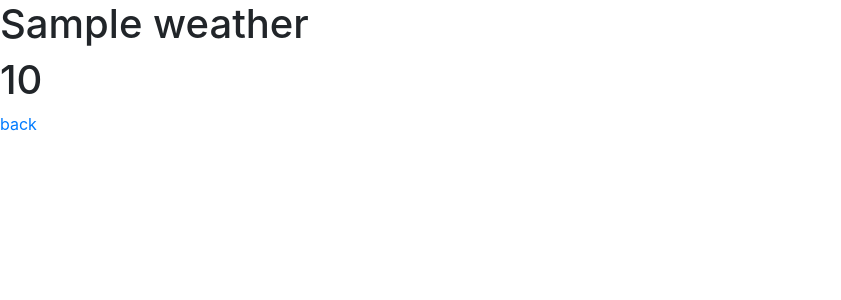
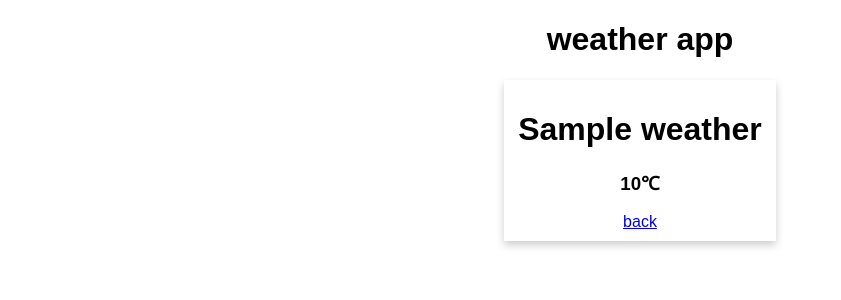
Before and after one commit to ashishshaji/flask-weather-app, a Flask app: template templates/result.html in a window 1280 px wide. Shown: the top 300 px of the page, without its empty margins (0-841 px from the left). Run offline with Flask 2, Linux system fonts and the light colour scheme; the template is opened without the code that fills it: most values are stand-ins (such as "Sample title", 1, 10 or a date in 2020); some libraries are stand-ins or nearby versions.

Commit message:
yea almost done

```diff
--- /dev/null
+++ b/static/css/main.css
@@ -0,0 +1,19 @@
+body
+{
+font-family: sans-serif;
+}
+.form{
+  margin: 0 auto;
+     padding: 10px 0;
+
+    width: 250px;
+
+}
+.text-card {
+  margin: auto;
+  width: 20%;
+  box-shadow: 0 4px 8px 0 rgba(0, 0, 0, 0.2);
+  text-align: center;
+  padding: 10px;
+
+}
--- a/templates/base.html
+++ b/templates/base.html
@@ -4,16 +4,13 @@
     <meta charset="UTF-8">
     <meta name="viewport" content="width=device-width, initial-scale=1.0">
     <meta http-equiv="X-UA-Compatible" content="ie=edge">
-    <link rel="stylesheet" href="https://stackpath.bootstrapcdn.com/bootstrap/4.5.0/css/bootstrap.min.css" integrity="sha384-9aIt2nRpC12Uk9gS9baDl411NQApFmC26EwAOH8WgZl5MYYxFfc+NcPb1dKGj7Sk" crossorigin="anonymous">
 
     <link rel="stylesheet" href="{{ url_for('static', filename='css/main.css') }}">
-    {% block head %}{% endblock %}
+
 </head>
+
 <body>
     {% block body %}{% endblock %}
 </body>
-<script src="https://code.jquery.com/jquery-3.5.1.slim.min.js" integrity="sha384-DfXdz2htPH0lsSSs5nCTpuj/zy4C+OGpamoFVy38MVBnE+IbbVYUew+OrCXaRkfj" crossorigin="anonymous"></script>
-<script src="https://cdn.jsdelivr.net/npm/popper.js@1.16.0/dist/umd/popper.min.js" integrity="sha384-Q6E9RHvbIyZFJoft+2mJbHaEWldlvI9IOYy5n3zV9zzTtmI3UksdQRVvoxMfooAo" crossorigin="anonymous"></script>
-<script src="https://stackpath.bootstrapcdn.com/bootstrap/4.5.0/js/bootstrap.min.js" integrity="sha384-OgVRvuATP1z7JjHLkuOU7Xw704+h835Lr+6QL9UvYjZE3Ipu6Tp75j7Bh/kR0JKI" crossorigin="anonymous"></script>
 
 </html>
--- a/templates/result.html
+++ b/templates/result.html
@@ -1,9 +1,25 @@
 <!-- Image and text -->
 {% extends 'base.html' %}
+{% block head %}
+
+<title>Search Page</title>
+<link rel="stylesheet" href="{{ url_for('static', filename='css/style.css') }}">
+
+{% endblock %}
 {% block body %}
+<div class="header">
+        <h1 style="text-align: center">weather app</h1>
+    </div>
+
+<div class="text-card">
+  <div class="heading">
+      <h1>{{weather['city_name']}}</h1>
+      <h3>{{weather['temp_cel']}}&#8451;</h3>
+      <a href="/">back</a>
+
+  </div>
 
 
-<h1>{{weather['city_name']}}</h1>
-<h1>{{weather['temp_cel']}}</h1>
-<a href="/">back</a>
+
+
 {% endblock %}
```
Also changed, not shown: templates/index.html (+5 -2 lines).
